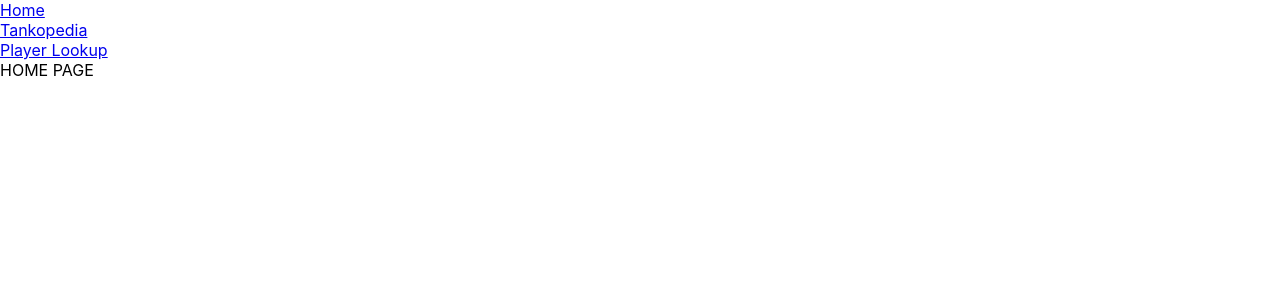
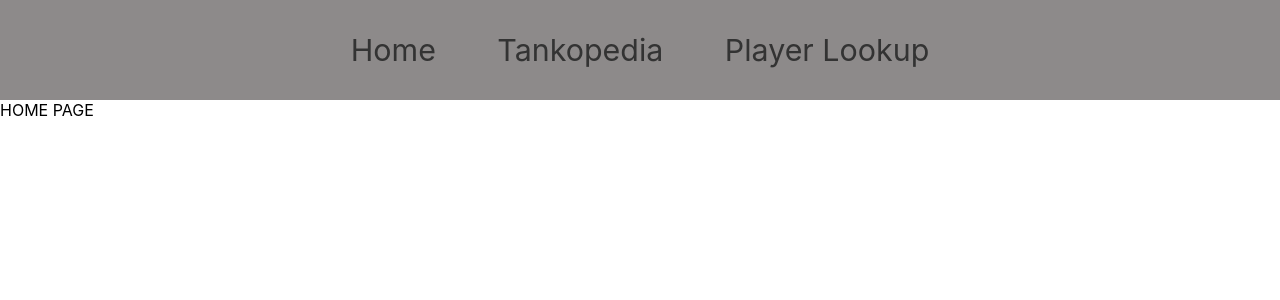
Before and after one commit to PhilCodesNow/react-wot-app, a React (Create React App) app: page / in a window 1280 px wide. Shown: the top 300 px of the page. Built offline with nearby package versions, Linux system fonts and the light colour scheme; no server answers.

Commit message:
basic nav page styled

```diff
--- a/src/components/Navbar.js
+++ b/src/components/Navbar.js
@@ -1,10 +1,11 @@
 import React from 'react';
 import {Link} from 'react-router-dom';
+import './navbar.css';
 
 function Navbar() {
     return (
-        <div>
-            <div>
+        <div className="navbar">
+            <div className="navbar__ul">
                 <ul>
                     <li><Link to="/">Home</Link></li>
                     <li><Link to="/tankopedia">Tankopedia</Link></li>
--- a/src/components/Tankopedia.js
+++ b/src/components/Tankopedia.js
@@ -147,7 +147,6 @@ handleSearchTanks()
 
     return (
         <div className="tank">
-            Tankopedia
             <div className="tank-options">
                 <ul className="tank-options-ul top-ul">
                     <li onClick={handleBtnStyle}><button
--- /dev/null
+++ b/src/components/navbar.css
@@ -0,0 +1,25 @@
+
+.navbar{
+    background-color: rgba(93, 89, 89, .7);
+}
+
+.navbar__ul ul{
+    margin: 0 auto;
+    padding: 2em 0;
+    width: 50%;
+    display: flex;
+    flex-direction: row;
+    justify-content: space-around;
+}
+.navbar__ul ul li{
+    margin: 0 1em;
+    list-style-type: none;
+    font-size: 1.9em;
+}
+.navbar__ul ul li a{
+    text-decoration: none;
+    color: #333333;
+}
+.navbar__ul ul li a:hover{
+    text-decoration: underline;
+}
```
